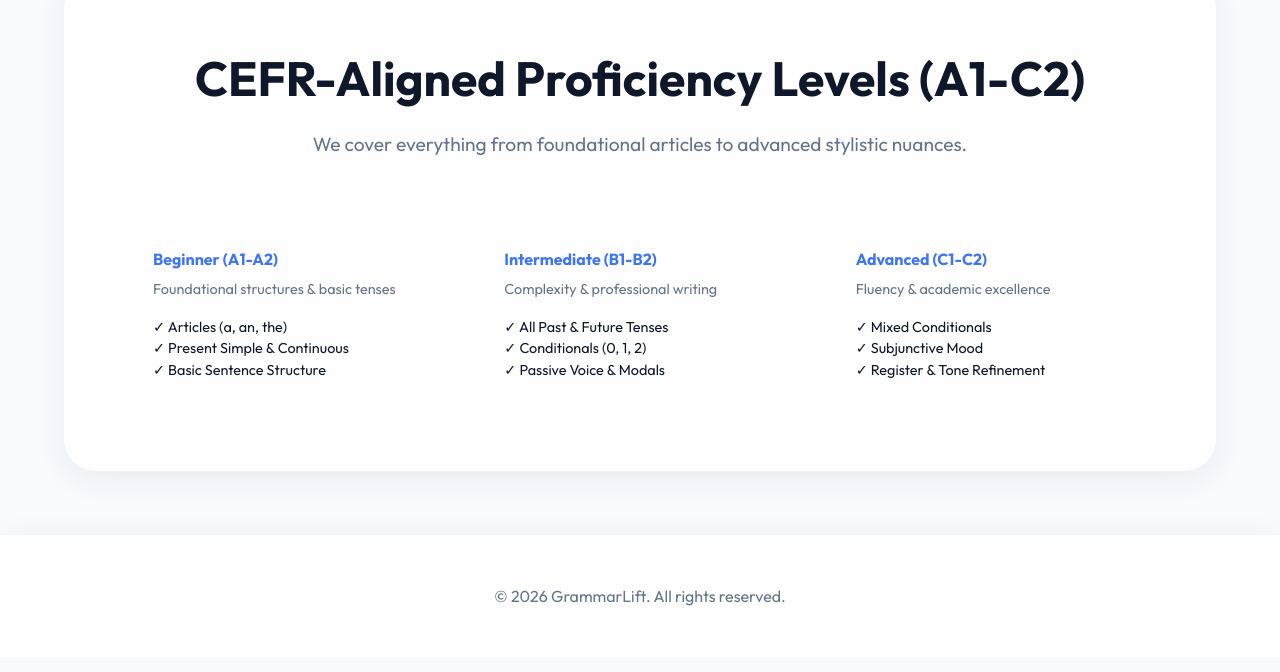
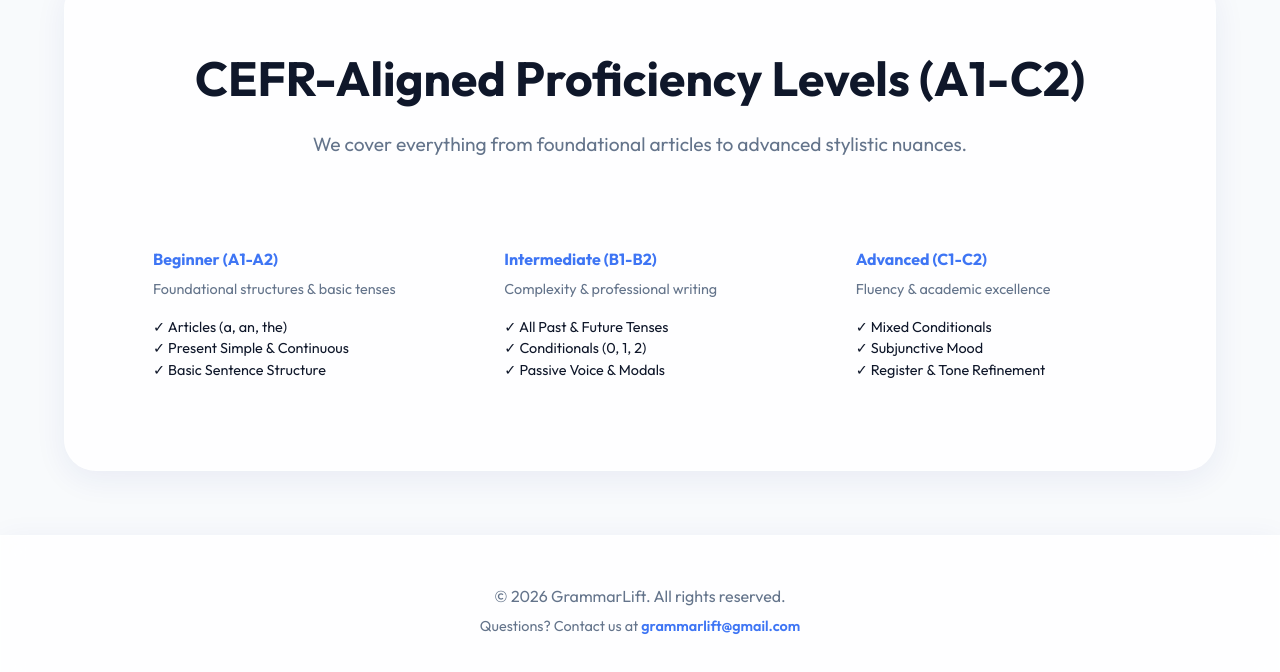
Before and after one commit to mx1204/grammarlift, a Next.js app: page / in a window 1280 px wide. Shown: the part 1191-1863 px from the top of the page. Built offline with nearby package versions, Linux system fonts and the light colour scheme.

Commit message:
feat: add contact email to footer

```diff
--- a/src/app/layout.tsx
+++ b/src/app/layout.tsx
@@ -40,7 +40,10 @@ export default function RootLayout({
         </main>
         <footer className="glass" style={{ padding: '3rem 0', marginTop: '4rem' }}>
           <div className="container" style={{ textAlign: 'center', color: 'var(--text-muted)' }}>
-            <p>&copy; 2026 GrammarLift. All rights reserved.</p>
+            <p style={{ marginBottom: '0.5rem' }}>&copy; 2026 GrammarLift. All rights reserved.</p>
+            <p style={{ fontSize: '0.9rem' }}>
+              Questions? Contact us at <a href="mailto:grammarlift@gmail.com" style={{ color: 'var(--primary)', textDecoration: 'none', fontWeight: 600 }}>grammarlift@gmail.com</a>
+            </p>
           </div>
         </footer>
       </body>
```
